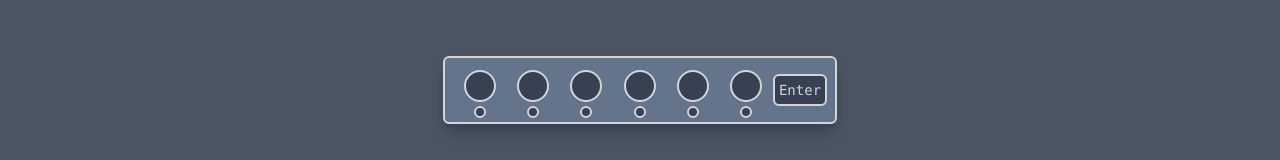
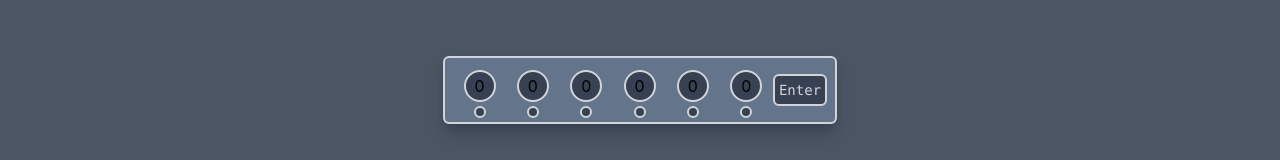
Before and after one commit to Chimpicus/Codebreaker-2.0, a Next.js app: page / in a window 1280 px wide. Shown: the part 350-510 px from the top of the page. Built offline with nearby package versions, Linux system fonts and the light colour scheme.

Commit message:
peg functionality update

```diff
--- a/components/ColorPeg.tsx
+++ b/components/ColorPeg.tsx
@@ -1,10 +1,39 @@
-import React from 'react';
+import React, { useState } from 'react';
 
-type Props = {};
+// type Props = {};
+export interface pegProps {
+    value: number;
+}
 
-function ColorPeg({}: Props) {
-  const background = 'gray-700';
-  return <div className={`h-8 w-8  border-2 border-gray-300 rounded-3xl bg-${background}`}></div>;
+function ColorPeg() {
+    let colors = ['gray-700', 'blue-400', 'green-400', 'yellow-400', 'red-500', 'indigo-400', 'teal-400', 'fuchsia-400', 'orange-500', 'white'];
+    let [peg, setPeg] = useState<pegProps>({
+        value: 0,
+    });
+    const handleClick = () => {
+        console.log('PEG CLICKED');
+        console.log('pegValue == ' + peg.value);
+        if (peg.value === 9) {
+            setPeg({
+                value: 1,
+            });
+        } else {
+            setPeg({ value: peg.value + 1 });
+        }
+        console.log(peg);
+    };
+
+    return (
+        <div
+            id='guessPeg'
+            className={`h-8 w-8 border-2 border-gray-300 rounded-3xl bg-gray-700 flex justify-center items-center`}
+            onClick={() => {
+                handleClick();
+            }}
+        >
+            <span className='flex justify-center items-center'>{peg.value}</span>
+        </div>
+    );
 }
 
 export default ColorPeg;
--- a/components/FeedbackPeg.tsx
+++ b/components/FeedbackPeg.tsx
@@ -3,8 +3,9 @@ import React from 'react';
 type Props = {};
 
 function FeedbackPeg({}: Props) {
-  let background = 'gray-700';
-  return <div className={`h-3 w-3 border-2 border-gray-300 rounded-3xl bg-${background}`}></div>;
+    const colors = ['gray-700', 'red-600', 'amber-600', 'green-600'];
+
+    return <div id='feedbackPeg' className={`h-3 w-3 border-2 border-gray-300 rounded-3xl bg-${colors[0]}`}></div>;
 }
 
 export default FeedbackPeg;
```
